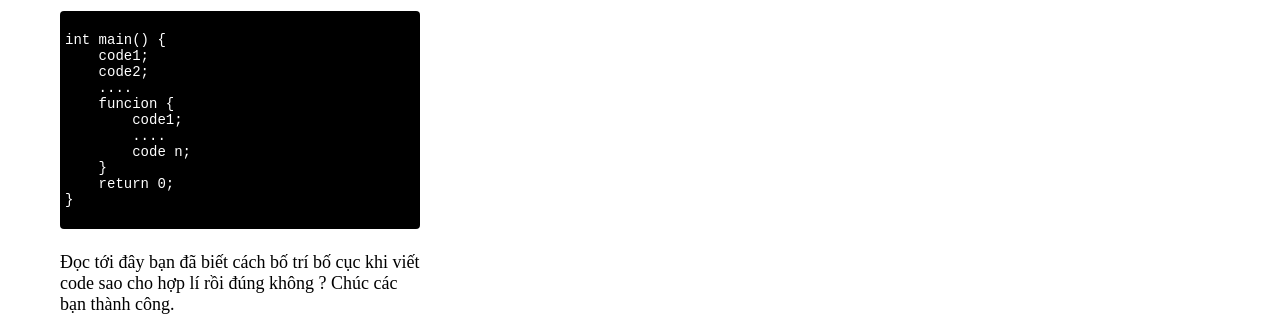
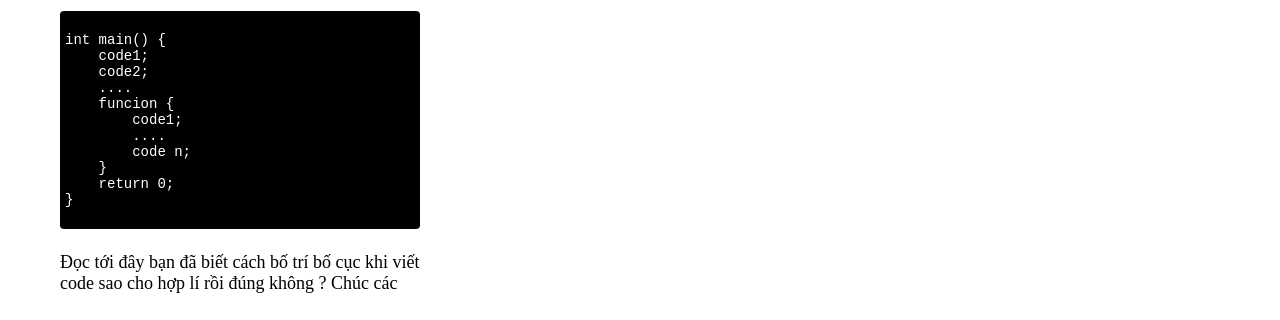
Before and after one commit to LamHueTrung/page-0.2, a plain HTML site: page index.html in a window 1280 px wide. Shown: the part 541-861 px from the top of the page. After the commit the page ends 836 px from the top, so only its background shows below. Drawn offline with Linux system fonts and the light colour scheme.

Commit message:
Update main.css

```diff
--- a/assets/css/main.css
+++ b/assets/css/main.css
@@ -184,6 +184,8 @@
 .content_LT {
     margin: 0 20px 0 0;
     width: 30%;
+    height: 800px;
+    overflow: auto;
 }
 .content__HD {
     width: 70%;
```
